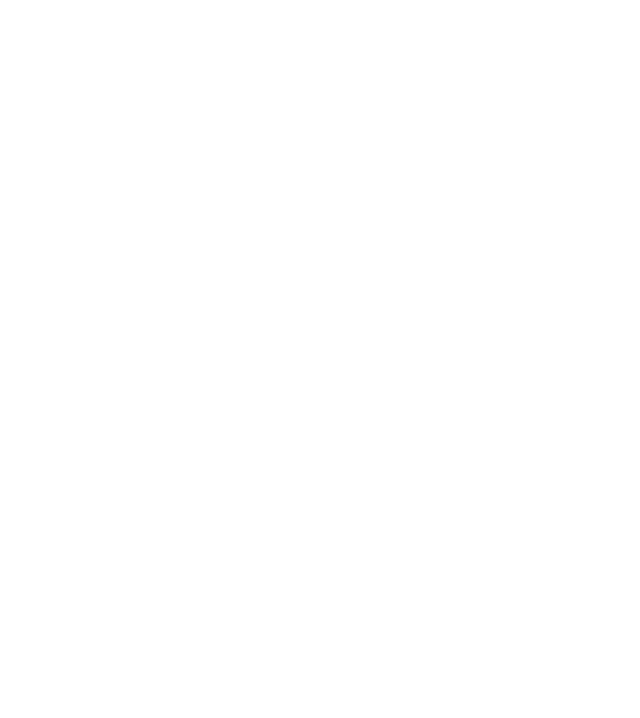
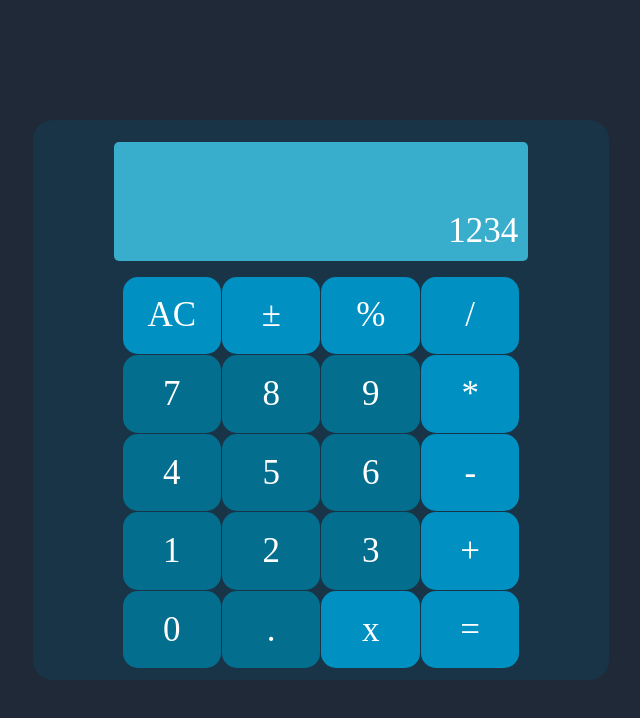
Before and after one commit to otherdcn/top-calculator, a plain HTML site: page index.html in a window 1280 px wide. Shown: the whole page, without its empty margins (319-959 px from the left). Drawn offline with Linux system fonts and the light colour scheme.

Commit message:
Add HTML and CSS to replicate calculator look

```diff
--- a/index.html
+++ b/index.html
@@ -5,8 +5,46 @@
     <meta name="viewport" content="width=device-width, initial-scale=1.0">
     <title>Do the Math!</title>
     <link rel="stylesheet" href="./styles.css" />
-    <script src="./javascript.js"></script>
+    <script src="./javascript.js" defer></script>
   </head>
+
   <body>
+    <div class="main">
+      <div class="display">
+        <div class="contents">1234</div>
+      </div>
+      <div class="keypad">
+        <div class="key-row">
+          <div class="key action-key">AC</div>
+          <div class="key action-key">±</div>
+          <div class="key action-key">%</div>
+          <div class="key action-key">/</div>
+        </div>
+        <div class="key-row">
+          <div class="key number-key">7</div>
+          <div class="key number-key">8</div>
+          <div class="key number-key">9</div>
+          <div class="key action-key">*</div>
+        </div>
+        <div class="key-row">
+          <div class="key number-key">4</div>
+          <div class="key number-key">5</div>
+          <div class="key number-key">6</div>
+          <div class="key action-key">-</div>
+        </div>
+        <div class="key-row">
+          <div class="key number-key">1</div>
+          <div class="key number-key">2</div>
+          <div class="key number-key">3</div>
+          <div class="key action-key">+</div>
+        </div>
+        <div class="key-row">
+          <div class="key number-key">0</div>
+          <div class="key number-key">.</div>
+          <div class="key action-key">x</div>
+          <div class="key action-key">=</div>
+        </div>
+      </div>
+    </div>
   </body>
 </html>
--- a/styles.css
+++ b/styles.css
@@ -0,0 +1,97 @@
+* {
+  box-sizing: border-box;
+}
+
+html,
+body {
+  margin: 0;
+  padding: 0;
+  background-color: #1F2937;
+  color: #fff;
+  font-size: 35px;
+}
+
+body {
+  height: 100vh;
+  width: 100vw;
+  display: flex;
+  flex-flow: column nowrap;
+  justify-content: center;
+  align-items: center;
+}
+
+.main {
+  background-color: #183446;
+  width: 45%;
+  height: 70%;
+  display: flex;
+  flex-flow: column nowrap;
+  justify-content: center;
+  align-items: center;
+  gap: 5px;
+  border-radius: 20px;
+}
+
+.display {
+  width: 90%;
+  height: 25%;
+  display: flex;
+  flex-flow: column nowrap;
+  justify-content: center;
+  align-items: center;
+}
+
+.contents {
+  background-color: #38AECC;
+  width: 80%;
+  height: 85%;
+  border-radius: 5px;
+  display: flex;
+  flex-flow: column nowrap;
+  justify-content: flex-end;
+  align-items: flex-end;
+  padding: 10px;
+}
+
+.keypad {
+  width: 90%;
+  height: 70%;
+  display: flex;
+  flex-flow: column nowrap;
+  justify-content: center;
+  align-items: center;
+  gap: 1px;
+}
+
+.key-row {
+  width: 95%;
+  height: 100%;
+  display: flex;
+  flex-flow: row nowrap;
+  justify-content: center;
+  align-items: center;
+  gap: 1px;
+}
+
+.key {
+  background-color: #1F2937;
+  width: 20%;
+  height: 100%;
+  display: flex;
+  justify-content: center;
+  align-items: center;
+}
+
+.action-key {
+  border-radius: 15px;
+  background-color: #0090C1;
+}
+
+.number-key {
+  border-radius: 15px;
+  background-color: #046E8F;
+}
+
+.key:hover {
+  background-color: #1F2937;
+}
```
